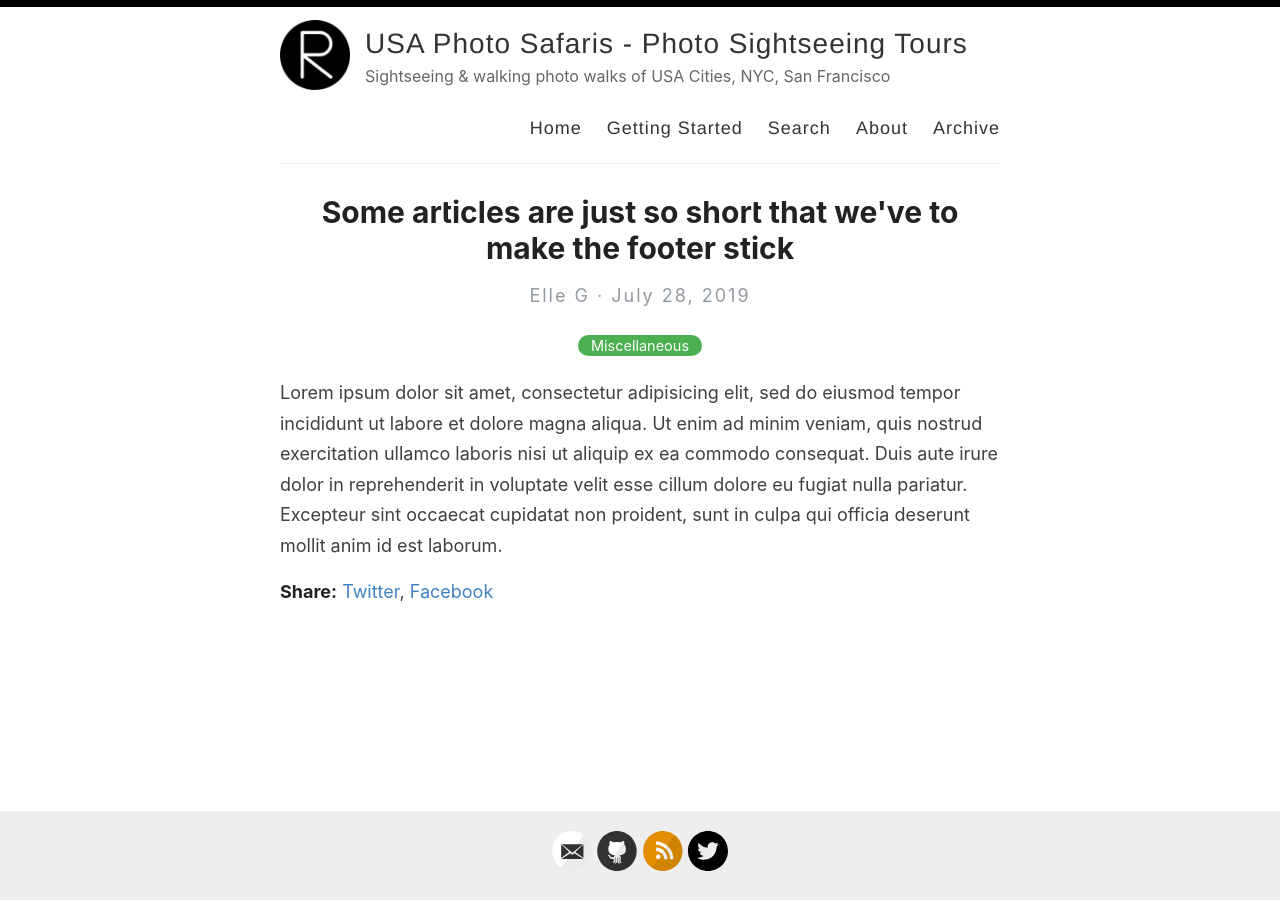
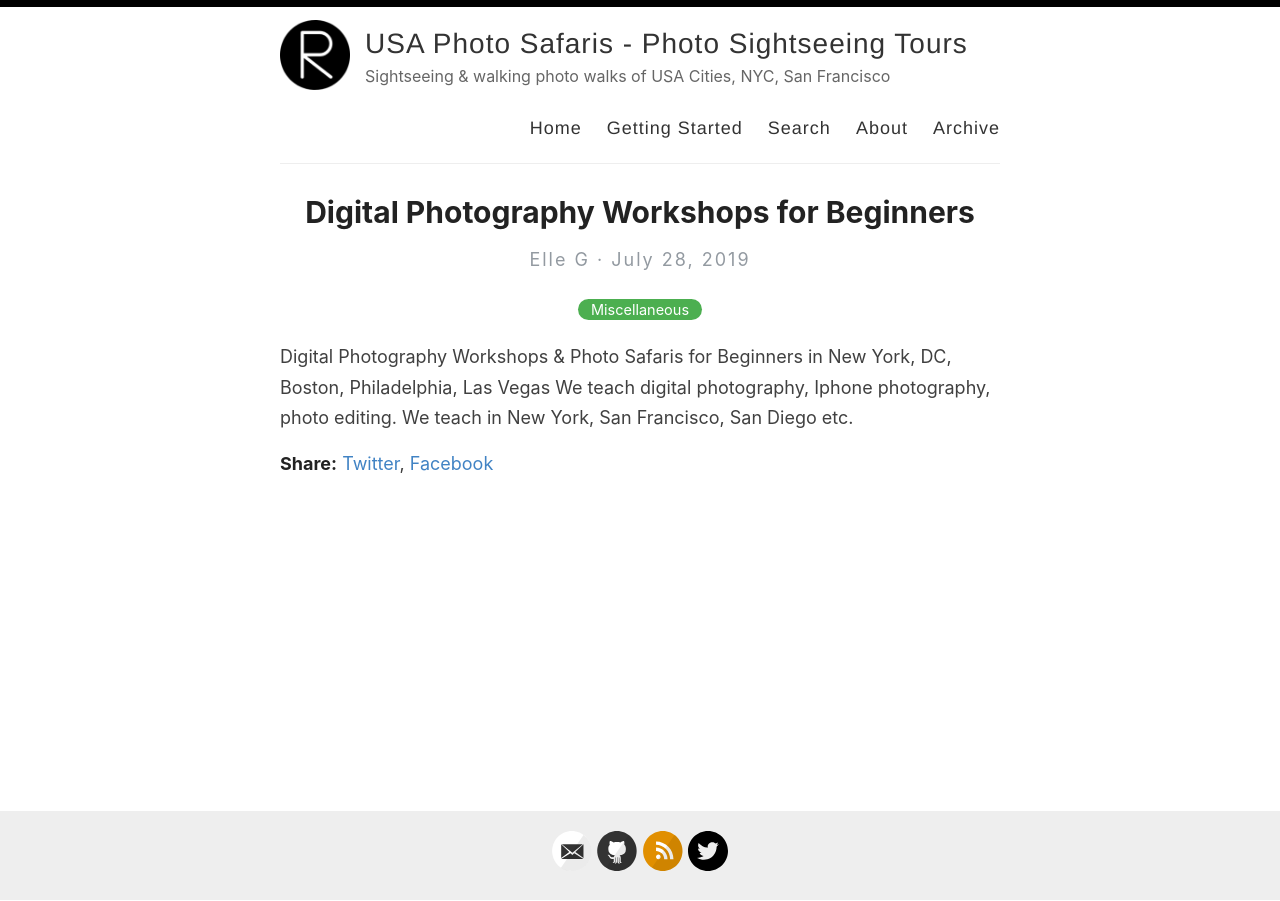
Before and after one commit to Coolweb2go/usaphotosafaris, a Jekyll site: the page built from _posts/2019-7-28-super-short-article.md, in a window 1280 px wide. Built offline with Jekyll 4.4.1, drawn with Linux system fonts in a browser that asks for light colours.

Commit message:
Update from Forestry.io elle gamboa updated _posts/2019-7-28-super-short-article.md

```diff
--- a/_posts/2019-7-28-super-short-article.md
+++ b/_posts/2019-7-28-super-short-article.md
@@ -1,7 +1,7 @@
 ---
 layout: post
-title: Some articles are just so short that we've to make the footer stick
+title: Digital Photography Workshops for Beginners
 categories: Miscellaneous
+
 ---
-
-Lorem ipsum dolor sit amet, consectetur adipisicing elit, sed do eiusmod tempor incididunt ut labore et dolore magna aliqua. Ut enim ad minim veniam, quis nostrud exercitation ullamco laboris nisi ut aliquip ex ea commodo consequat. Duis aute irure dolor in reprehenderit in voluptate velit esse cillum dolore eu fugiat nulla pariatur. Excepteur sint occaecat cupidatat non proident, sunt in culpa qui officia deserunt mollit anim id est laborum.
+Digital Photography Workshops & Photo Safaris for Beginners in New York, DC, Boston, Philadelphia, Las Vegas We teach digital photography, Iphone photography, photo editing. We teach in New York, San Francisco, San Diego etc.
```
